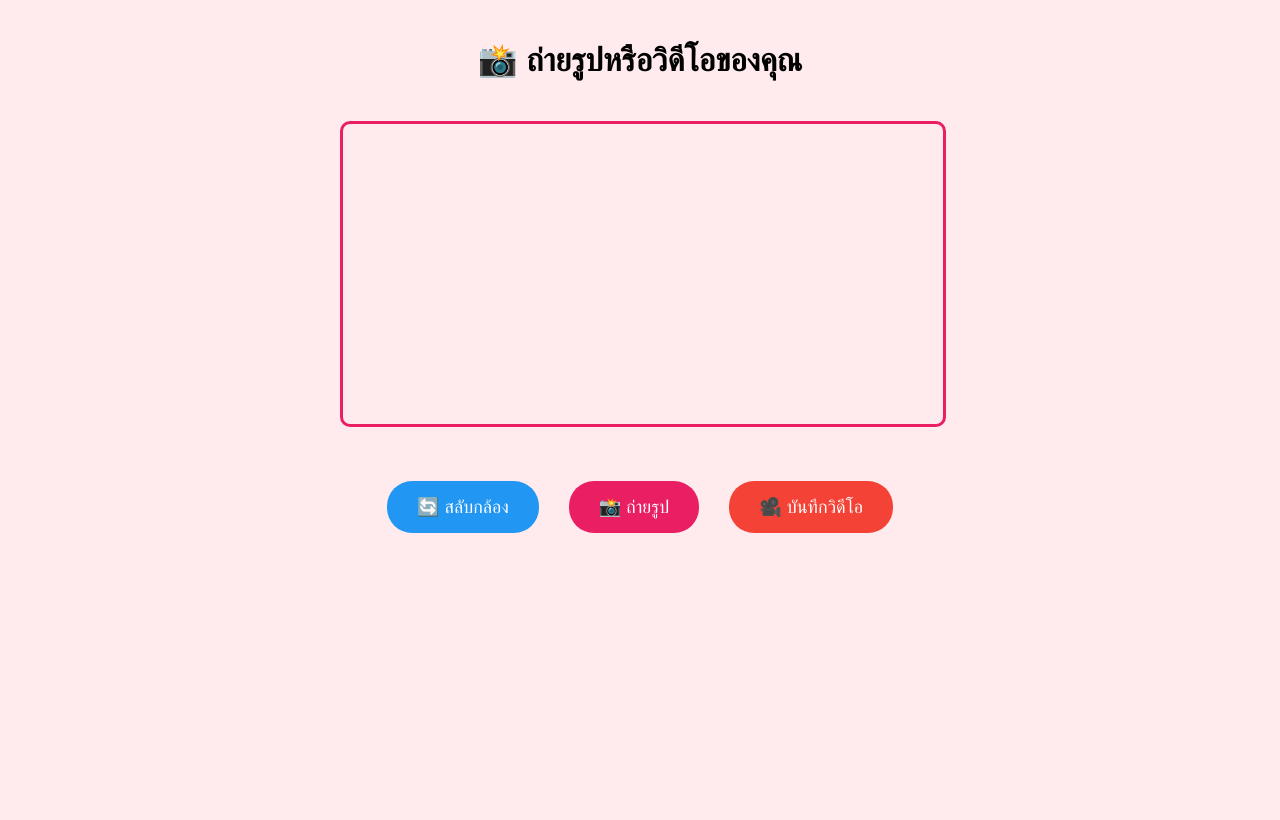
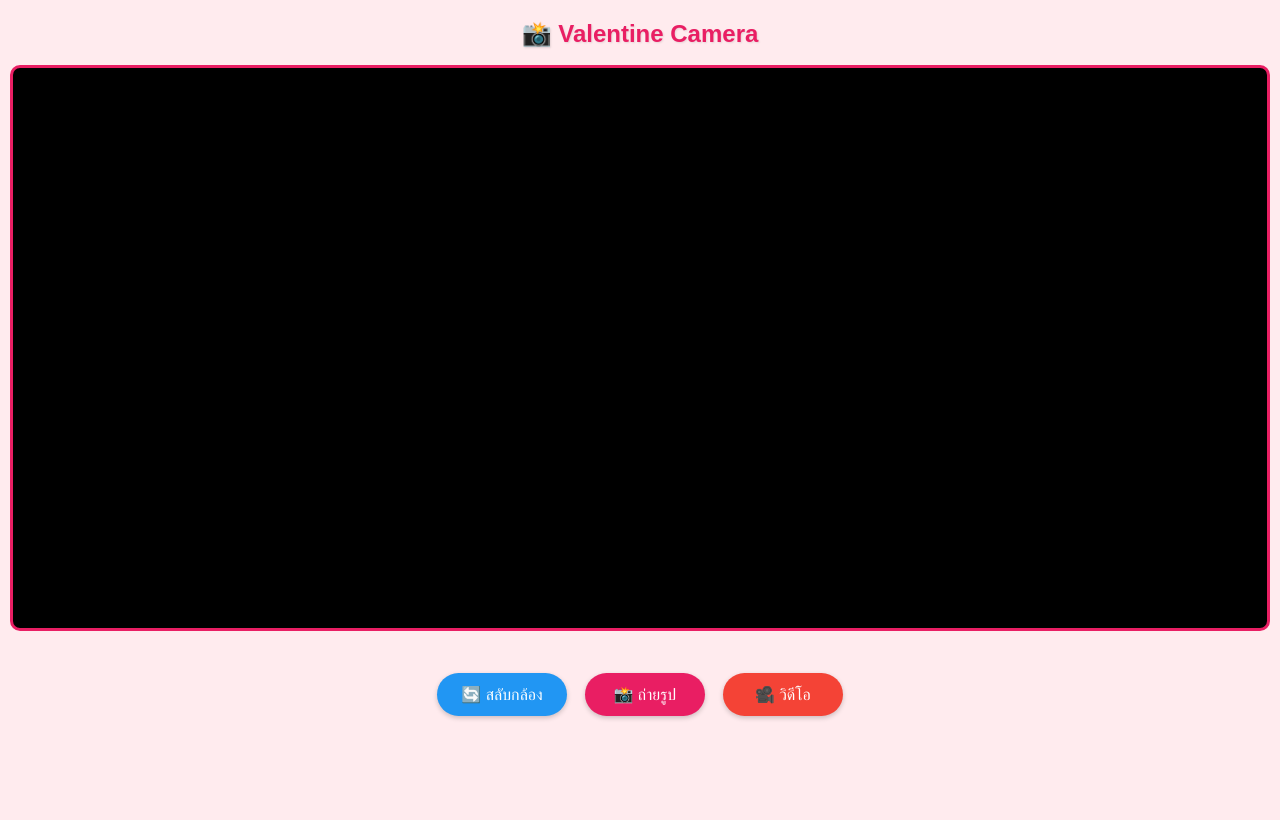
Before and after one commit to BenzPowder/DC_valentine, a Flask app: page / in a window 1280 px wide. Before the commit the page ends 533 px from the top, so only its background shows below. Run offline with Flask 3, Linux system fonts and the light colour scheme.

Commit message:
edit take video

```diff
--- a/app.py
+++ b/app.py
@@ -104,6 +104,10 @@ def upload_photo():
     except Exception as e:
         return jsonify({'error': str(e)}), 500
 
+@app.route('/get_latest_photo')
+def get_latest_photo():
+    return jsonify(latest_photo if latest_photo else {'filepath': None})
+
 @app.route('/upload_video', methods=['POST'])
 def upload_video():
     global latest_video
@@ -133,10 +137,6 @@ def upload_video():
     except Exception as e:
         return jsonify({'error': str(e)}), 500
 
-@app.route('/get_latest_photo')
-def get_latest_photo():
-    return jsonify(latest_photo if latest_photo else {'filepath': None})
-
 @app.route('/get_latest_video')
 def get_latest_video():
     return jsonify(latest_video if latest_video else {'filepath': None})
--- a/templates/camera.html
+++ b/templates/camera.html
@@ -1,42 +1,91 @@
 <!DOCTYPE html>
 <html>
 <head>
-    <title>ถ่ายรูปหรือวิดีโอ</title>
-    <meta name="viewport" content="width=device-width, initial-scale=1">
+    <title>Valentine Day Camera</title>
+    <meta name="viewport" content="width=device-width, initial-scale=1, maximum-scale=1, user-scalable=no">
     <style>
         body {
             font-family: 'Kanit', sans-serif;
             margin: 0;
-            padding: 20px;
+            padding: 10px;
             display: flex;
             flex-direction: column;
             align-items: center;
             background-color: #ffebee;
+            min-height: 100vh;
+            touch-action: manipulation;
+            -webkit-touch-callout: none;
+            -webkit-user-select: none;
+            user-select: none;
         }
         #camera-container {
             position: relative;
             width: 100%;
-            max-width: 600px;
-            margin: 20px auto;
+            max-width: 100vw;
+            margin: 10px auto;
+            display: flex;
+            justify-content: center;
+            align-items: center;
+            aspect-ratio: 3/4;
         }
         #video {
             width: 100%;
+            height: 100%;
             border-radius: 10px;
             border: 3px solid #e91e63;
+            object-fit: cover;
+            background-color: #000;
         }
         #canvas {
             display: none;
+        }
+        #preview, #video-preview {
+            display: none;
+            width: 100%;
+            height: 100%;
+            border-radius: 10px;
+            border: 3px solid #e91e63;
+            object-fit: contain;
+            background-color: #000;
+        }
+        .button-container {
+            display: flex;
+            gap: 8px;
+            margin-top: 15px;
+            flex-wrap: wrap;
+            justify-content: center;
+            width: 100%;
+            padding: 0 10px;
+            position: fixed;
+            bottom: 20px;
+            left: 0;
+            right: 0;
+            background: rgba(255, 235, 238, 0.9);
+            padding: 15px;
+            backdrop-filter: blur(10px);
+            -webkit-backdrop-filter: blur(10px);
         }
         button {
             background-color: #e91e63;
             color: white;
             border: none;
-            padding: 15px 30px;
+            padding: 12px 24px;
             border-radius: 25px;
             cursor: pointer;
-            font-size: 18px;
-            margin: 10px;
+            font-size: 16px;
+            margin: 5px;
             font-family: 'Kanit', sans-serif;
+            -webkit-tap-highlight-color: transparent;
+            touch-action: manipulation;
+            display: flex;
+            align-items: center;
+            justify-content: center;
+            min-width: 120px;
+            box-shadow: 0 2px 5px rgba(0,0,0,0.2);
+            transition: transform 0.1s ease;
+        }
+        button:active {
+            transform: scale(0.95);
         }
         button:hover {
             background-color: #c2185b;
@@ -45,37 +94,24 @@
             background-color: #ccc;
             cursor: not-allowed;
         }
-        #preview {
-            display: none;
-            max-width: 100%;
-            border-radius: 10px;
-            border: 3px solid #e91e63;
-        }
-        #record-button {
-            background-color: #f44336;
-        }
-        #record-button.recording {
-            background-color: #4CAF50;
-        }
-        #video-preview {
-            display: none;
-            max-width: 100%;
-            border-radius: 10px;
-            border: 3px solid #e91e63;
-        }
-        .button-container {
-            display: flex;
-            gap: 10px;
-            margin-top: 20px;
-            flex-wrap: wrap;
-            justify-content: center;
-        }
         .success-message {
             color: #4CAF50;
-            font-size: 18px;
+            font-size: 16px;
             margin: 10px 0;
             text-align: center;
             display: none;
+            padding: 10px;
+            background-color: rgba(232, 245, 233, 0.9);
+            border-radius: 8px;
+            width: 90%;
+            position: fixed;
+            top: 20px;
+            left: 50%;
+            transform: translateX(-50%);
+            z-index: 1000;
+            backdrop-filter: blur(5px);
+            -webkit-backdrop-filter: blur(5px);
+            box-shadow: 0 2px 10px rgba(0,0,0,0.1);
         }
         #switch-camera {
             background-color: #2196F3;
@@ -83,20 +119,78 @@
         #switch-camera:hover {
             background-color: #1976D2;
         }
+        #record-button {
+            background-color: #f44336;
+        }
+        #record-button.recording {
+            background-color: #4CAF50;
+            animation: pulse 1.5s infinite;
+        }
+        @keyframes pulse {
+            0% { transform: scale(1); }
+            50% { transform: scale(1.05); }
+            100% { transform: scale(1); }
+        }
+        h1 {
+            font-size: 24px;
+            text-align: center;
+            margin: 10px 0;
+            color: #e91e63;
+            text-shadow: 1px 1px 2px rgba(0,0,0,0.1);
+        }
+        .recording-timer {
+            position: absolute;
+            top: 20px;
+            left: 50%;
+            transform: translateX(-50%);
+            background-color: rgba(0, 0, 0, 0.7);
+            color: white;
+            padding: 5px 15px;
+            border-radius: 20px;
+            font-size: 14px;
+            display: none;
+            z-index: 1000;
+        }
+        @media (orientation: landscape) {
+            #camera-container {
+                aspect-ratio: 16/9;
+                height: 70vh;
+            }
+            .button-container {
+                position: relative;
+                bottom: auto;
+                background: none;
+                backdrop-filter: none;
+                -webkit-backdrop-filter: none;
+            }
+        }
+        /* iOS fixes */
+        @supports (-webkit-touch-callout: none) {
+            html {
+                position: fixed;
+                height: 100%;
+                overflow: hidden;
+            }
+            body {
+                overflow: auto;
+                -webkit-overflow-scrolling: touch;
+            }
+        }
     </style>
 </head>
 <body>
-    <h1>📸 ถ่ายรูปหรือวิดีโอของคุณ</h1>
+    <h1>📸 Valentine Camera</h1>
     <div id="camera-container">
         <video id="video" autoplay playsinline></video>
         <canvas id="canvas"></canvas>
         <img id="preview">
-        <video id="video-preview" controls></video>
+        <video id="video-preview" controls playsinline></video>
+        <div class="recording-timer" id="recording-timer">00:00</div>
     </div>
     <div class="button-container">
         <button id="switch-camera">🔄 สลับกล้อง</button>
         <button id="capture">📸 ถ่ายรูป</button>
-        <button id="record-button">🎥 บันทึกวิดีโอ</button>
+        <button id="record-button">🎥 วิดีโอ</button>
         <button id="retake" style="display: none;">🔄 ถ่ายใหม่</button>
         <button id="upload" style="display: none;">✉️ ส่งรูป</button>
         <button id="upload-video" style="display: none;">✉️ ส่งวิดีโอ</button>
@@ -117,16 +211,22 @@
         const uploadVideoButton = document.getElementById('upload-video');
         const switchButton = document.getElementById('switch-camera');
         const successMessage = document.getElementById('success-message');
+        const recordingTimer = document.getElementById('recording-timer');
 
         let stream;
         let mediaRecorder;
         let recordedChunks = [];
         let isRecording = false;
-        let facingMode = 'user';
+        let facingMode = 'user'; // เริ่มด้วยกล้องหน้า
+        let recordingStartTime;
+        let recordingInterval;
 
-        // ตรวจสอบว่าเบราว์เซอร์รองรับ MediaRecorder หรือไม่
-        function isMediaRecorderSupported() {
-            return typeof MediaRecorder !== 'undefined';
+        function updateRecordingTimer() {
+            const now = Date.now();
+            const duration = now - recordingStartTime;
+            const seconds = Math.floor((duration / 1000) % 60);
+            const minutes = Math.floor((duration / 1000 / 60) % 60);
+            recordingTimer.textContent = `${minutes.toString().padStart(2, '0')}:${seconds.toString().padStart(2, '0')}`;
         }
 
         async function startCamera() {
@@ -135,22 +235,37 @@
             }
 
             try {
-                stream = await navigator.mediaDevices.getUserMedia({
+                const constraints = {
                     video: {
                         facingMode: facingMode,
-                        width: { ideal: 1920 },
-                        height: { ideal: 1080 }
+                        width: { ideal: window.innerWidth },
+                        height: { ideal: window.innerHeight }
                     },
                     audio: true
-                });
+                };
+
+                stream = await navigator.mediaDevices.getUserMedia(constraints);
                 video.srcObject = stream;
 
-                // ตรวจสอบและอัพเดทสถานะปุ่มบันทึกวิดีโอ
-                if (!isMediaRecorderSupported()) {
-                    recordButton.disabled = true;
-                    recordButton.title = 'เบราว์เซอร์ของคุณไม่รองรับการบันทึกวิดีโอ';
-                    console.error('MediaRecorder is not supported in this browser');
+                // รอให้วิดีโอโหลดเสร็จก่อนที่จะปรับขนาด
+                video.onloadedmetadata = () => {
+                    const videoAspectRatio = video.videoWidth / video.videoHeight;
+                    const containerAspectRatio = window.innerWidth / window.innerHeight;
+
+                    if (videoAspectRatio > containerAspectRatio) {
+                        video.style.width = '100%';
+                        video.style.height = 'auto';
+                    } else {
+                        video.style.width = 'auto';
+                        video.style.height = '100%';
                     }
+                };
+
+                // เช็คว่าสามารถใช้งานกล้องหน้า/หลังได้หรือไม่
+                const devices = await navigator.mediaDevices.enumerateDevices();
+                const videoDevices = devices.filter(device => device.kind === 'videoinput');
+                switchButton.style.display = videoDevices.length > 1 ? 'block' : 'none';
+
             } catch (err) {
                 console.error("Error accessing camera:", err);
                 alert("ไม่สามารถเข้าถึงกล้องได้ กรุณาอนุญาตการใช้งานกล้องและไมโครโฟน");
@@ -171,85 +286,60 @@
             video.style.display = 'none';
             preview.style.display = 'block';
             captureButton.style.display = 'none';
+            recordButton.style.display = 'none';
             switchButton.style.display = 'none';
             retakeButton.style.display = 'inline';
             uploadButton.style.display = 'inline';
             successMessage.style.display = 'none';
         });
 
-        retakeButton.addEventListener('click', () => {
-            video.style.display = 'block';
-            preview.style.display = 'none';
-            captureButton.style.display = 'inline';
-            switchButton.style.display = 'inline';
-            retakeButton.style.display = 'none';
-            uploadButton.style.display = 'none';
-            successMessage.style.display = 'none';
-        });
-
         recordButton.addEventListener('click', async () => {
             try {
-                if (!isMediaRecorderSupported()) {
-                    alert('เบราว์เซอร์ของคุณไม่รองรับการบันทึกวิดีโอ');
-                    return;
-                }
-
-                if (!stream) {
-                    alert('ไม่พบกล้อง กรุณารีเฟรชหน้าเว็บและอนุญาตการใช้งานกล้อง');
-                    return;
-                }
-
                 if (!isRecording) {
                     // เริ่มการบันทึก
-                    try {
                     mediaRecorder = new MediaRecorder(stream, {
                         mimeType: 'video/webm;codecs=vp8,opus'
                     });
-                    } catch (e) {
-                        console.error('Error creating MediaRecorder:', e);
-                        alert('ไม่สามารถสร้าง MediaRecorder ได้ กรุณาลองใช้เบราว์เซอร์อื่น เช่น Chrome หรือ Edge');
-                        return;
-                    }
-
                     recordedChunks = [];
 
                     mediaRecorder.ondataavailable = (event) => {
                         if (event.data && event.data.size > 0) {
                             recordedChunks.push(event.data);
-                            console.log('Received video chunk:', event.data.size, 'bytes');
                         }
                     };
 
                     mediaRecorder.onstop = () => {
-                        console.log('MediaRecorder stopped, chunks:', recordedChunks.length);
                         const blob = new Blob(recordedChunks, { type: 'video/webm' });
                         videoPreview.src = URL.createObjectURL(blob);
                     };
 
-                    // ตั้งค่าให้เก็บข้อมูลทุก 1 วินาที
                     mediaRecorder.start(1000);
-                    console.log('MediaRecorder started');
+                    isRecording = true;
+                    recordButton.textContent = '⏹️ หยุด';
+                    recordButton.classList.add('recording');
+                    captureButton.style.display = 'none';
+                    switchButton.style.display = 'none';
 
-                    isRecording = true;
-                    recordButton.textContent = '⏹️ หยุดบันทึก';
-                    recordButton.classList.add('recording');
-                    captureButton.disabled = true;
-                    switchButton.disabled = true;
+                    // เริ่มจับเวลา
+                    recordingStartTime = Date.now();
+                    recordingTimer.style.display = 'block';
+                    recordingInterval = setInterval(updateRecordingTimer, 1000);
+
                 } else {
                     // หยุดการบันทึก
                     if (mediaRecorder && mediaRecorder.state !== 'inactive') {
                         mediaRecorder.stop();
-                        console.log('MediaRecorder stopped');
+                        clearInterval(recordingInterval);
+                        recordingTimer.style.display = 'none';
                     }
+
                     isRecording = false;
-                    recordButton.textContent = '🎥 บันทึกวิดีโอ';
+                    recordButton.textContent = '🎥 วิดีโอ';
                     recordButton.classList.remove('recording');
 
                     video.style.display = 'none';
                     videoPreview.style.display = 'block';
                     recordButton.style.display = 'none';
-                    captureButton.style.display = 'none';
-                    switchButton.style.display = 'none';
                     retakeButton.style.display = 'inline';
                     uploadVideoButton.style.display = 'inline';
                 }
@@ -257,6 +347,19 @@
                 console.error('Error in record button click handler:', error);
                 alert('เกิดข้อผิดพลาดในการบันทึกวิดีโอ: ' + error.message);
             }
+        });
+
+        retakeButton.addEventListener('click', () => {
+            video.style.display = 'block';
+            preview.style.display = 'none';
+            videoPreview.style.display = 'none';
+            captureButton.style.display = 'inline';
+            recordButton.style.display = 'inline';
+            switchButton.style.display = 'inline';
+            retakeButton.style.display = 'none';
+            uploadButton.style.display = 'none';
+            uploadVideoButton.style.display = 'none';
+            successMessage.style.display = 'none';
         });
 
         uploadButton.addEventListener('click', async () => {
@@ -267,41 +370,40 @@
                 const response = await fetch('/upload_photo', {
                     method: 'POST',
                     headers: {
-                        'Content-Type': 'application/json',
+                        'Content-Type': 'application/json'
                     },
                     body: JSON.stringify({
                         image: preview.src
                     })
                 });
 
-                if (response.ok) {
-                    // แสดงข้อความสำเร็จ
+                const data = await response.json();
+                if (data.success) {
                     successMessage.style.display = 'block';
+
                     // รีเซ็ตกลับไปที่หน้ากล้อง
                     video.style.display = 'block';
                     preview.style.display = 'none';
                     captureButton.style.display = 'inline';
+                    recordButton.style.display = 'inline';
                     switchButton.style.display = 'inline';
                     retakeButton.style.display = 'none';
                     uploadButton.style.display = 'none';
-                    uploadButton.disabled = false;
-                    uploadButton.textContent = '✉️ ส่งรูป';
-
-                    // ซ่อนข้อความสำเร็จหลังจาก 3 วินาที
-                    setTimeout(() => {
-                        successMessage.style.display = 'none';
-                    }, 3000);
-                } else {
-                    throw new Error('Upload failed');
                 }
             } catch (error) {
-                alert('เกิดข้อผิดพลาดในการส่งรูป กรุณาลองใหม่อีกครั้ง');
+                console.error('Error uploading photo:', error);
+                alert('เกิดข้อผิดพลาดในการส่งรูป');
+            } finally {
                 uploadButton.disabled = false;
                 uploadButton.textContent = '✉️ ส่งรูป';
             }
         });
 
         uploadVideoButton.addEventListener('click', async () => {
+            uploadVideoButton.disabled = true;
+            uploadVideoButton.textContent = '⏳ กำลังส่ง...';
+
+            try {
                 const blob = new Blob(recordedChunks, { type: 'video/webm' });
                 const reader = new FileReader();
 
@@ -319,27 +421,41 @@
 
                         const data = await response.json();
                         if (data.success) {
-                        successMessage.textContent = 'ส่งวิดีโอสำเร็จ! ✨ บันทึกวิดีโอใหม่ได้เลย';
+                            successMessage.textContent = 'ส่งวิดีโอสำเร็จ! ✨';
                             successMessage.style.display = 'block';
 
                             // รีเซ็ตกลับไปที่หน้ากล้อง
                             video.style.display = 'block';
                             videoPreview.style.display = 'none';
+                            captureButton.style.display = 'inline';
                             recordButton.style.display = 'inline';
-                        captureButton.style.display = 'inline';
                             switchButton.style.display = 'inline';
                             retakeButton.style.display = 'none';
                             uploadVideoButton.style.display = 'none';
-                        captureButton.disabled = false;
-                        switchButton.disabled = false;
                         }
                     } catch (error) {
                         console.error('Error uploading video:', error);
                         alert('เกิดข้อผิดพลาดในการส่งวิดีโอ');
+                    } finally {
+                        uploadVideoButton.disabled = false;
+                        uploadVideoButton.textContent = '✉️ ส่งวิดีโอ';
                     }
                 };
 
                 reader.readAsDataURL(blob);
+            } catch (error) {
+                console.error('Error preparing video:', error);
+                alert('เกิดข้อผิดพลาดในการเตรียมวิดีโอ');
+                uploadVideoButton.disabled = false;
+                uploadVideoButton.textContent = '✉️ ส่งวิดีโอ';
+            }
+        });
+
+        // เพิ่ม event listener สำหรับการหมุนหน้าจอ
+        window.addEventListener('orientationchange', () => {
+            setTimeout(() => {
+                startCamera();
+            }, 300);
         });
 
         // เริ่มต้นกล้อง
```
Lines whose indentation alone changed are shown as unchanged.
